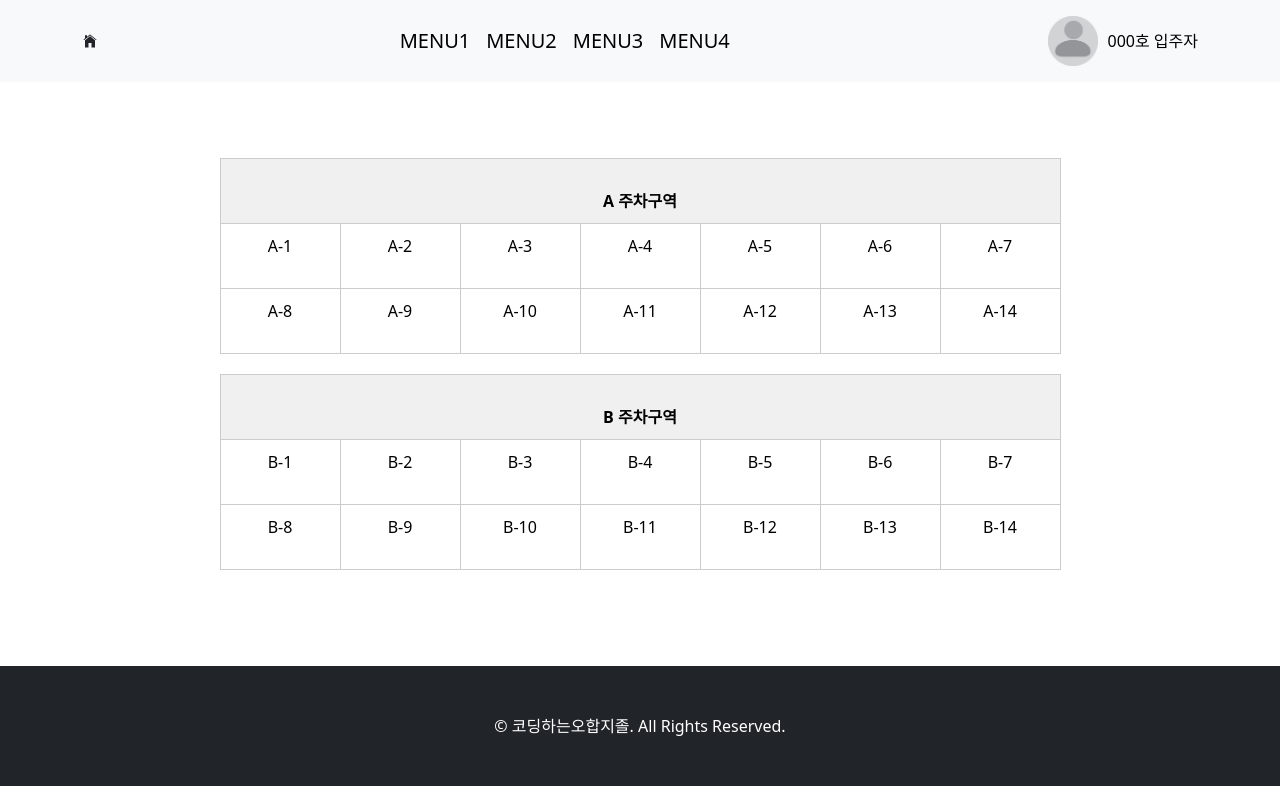
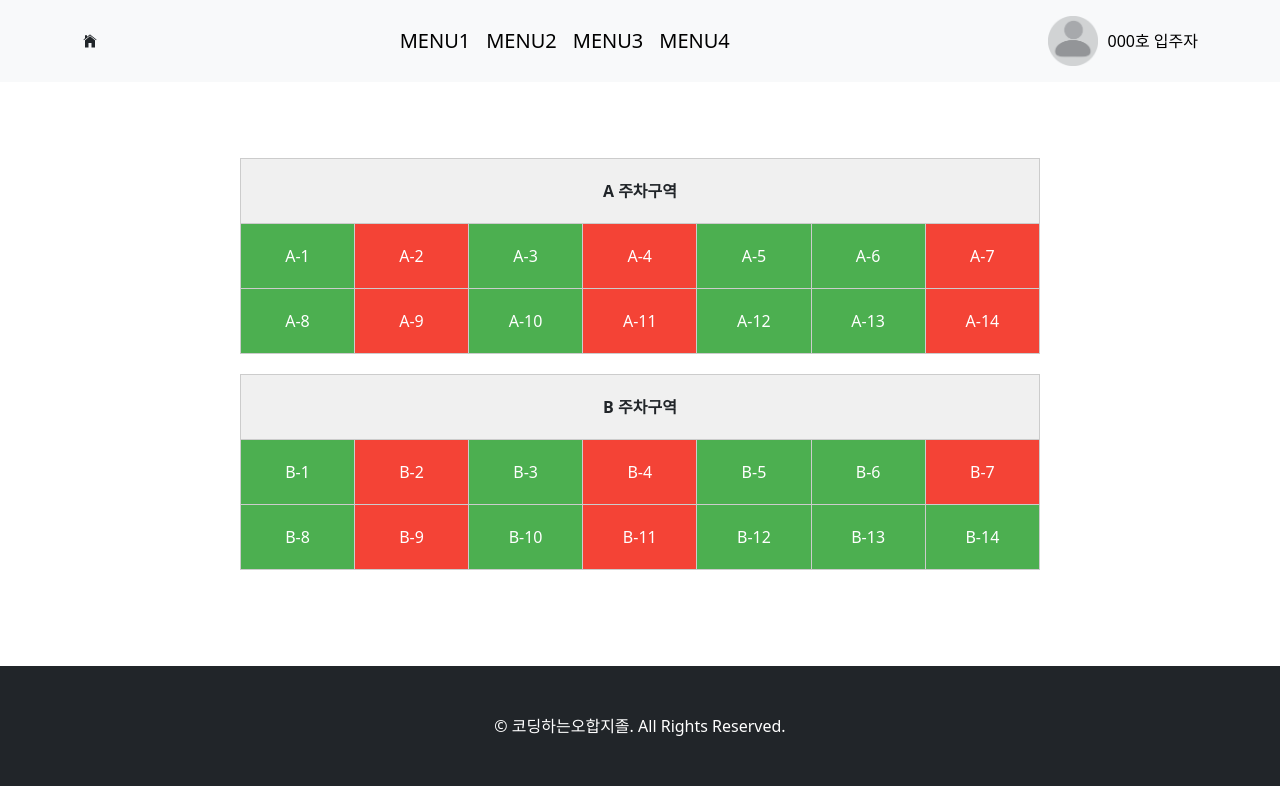
Before and after one commit to Mabinum/HomeConnect, a React (Create React App) app: page /menu3 in a window 1280 px wide. Built offline with nearby package versions, Linux system fonts and the light colour scheme.

Commit message:
24.06.24

```diff
--- a/src/features/ParkingManagement/Car.jsx
+++ b/src/features/ParkingManagement/Car.jsx
@@ -1,10 +1,7 @@
-import React from 'react';
-import Styled from 'styled-components';
-import Table from 'react-bootstrap/Table';
-import { Button } from 'react-bootstrap';
-import { useNavigate } from 'react-router-dom';
+import React, { useState, useEffect, useRef } from 'react';
+import styled from 'styled-components';
 
-const Container = Styled.div`
+const Container = styled.div`
     display: flex;
     flex-direction: column;
     justify-content: center;
@@ -12,9 +9,9 @@ const Container = Styled.div`
     height: 73vh;
 `;
 
-const StyledTable = Styled(Table)`
-    width: 100%;
-    max-width: 2000px;
+const StyledTable = styled.table`
+    width: 90%;
+    max-width: 800px;
     margin-bottom: 20px; /* 테이블과 버튼 사이 여백 조정 */
     border-collapse: collapse;
 
@@ -31,33 +28,107 @@ const StyledTable = Styled(Table)`
     }
 `;
 
-const ReservationButtonWrapper = Styled.div`
-    display: flex;
-    justify-content: center;
-`;
+function Car() {
+    const [parkingAvailability, setParkingAvailability] = useState({
+        'A-1': true,
+        'A-2': false,
+        'A-3': true,
+        'A-4': false,
+        'A-5': true,
+        'A-6': true,
+        'A-7': false,
+        'A-8': true,
+        'A-9': false,
+        'A-10': true,
+        'A-11': false,
+        'A-12': true,
+        'A-13': true,
+        'A-14': false,
+        'B-1': true,
+        'B-2': false,
+        'B-3': true,
+        'B-4': false,
+        'B-5': true,
+        'B-6': true,
+        'B-7': false,
+        'B-8': true,
+        'B-9': false,
+        'B-10': true,
+        'B-11': false,
+        'B-12': true,
+        'B-13': true,
+        'B-14': true,
+    });
 
-const ReservationButton = Styled(Button)`
-    width: 150px;
-    height: 40px;
-    font-size: 16px;
-    background-color: #007bff;
-    color: #fff;
-    border: none;
-    cursor: pointer;
+    const intervalRef = useRef(null); // interval ID를 저장할 useRef
 
-    &:hover {
-        background-color: #0056b3;
-        color: #fff;
-    }
-`;
+    useEffect(() => {
+        // 컴포넌트가 마운트될 때 시뮬레이션 시작
+        startSimulation();
+        // 컴포넌트가 언마운트될 때 interval 정리
+        return () => {
+            clearInterval(intervalRef.current);
+        };
+    }, []);
 
-function Car() {
+    const startSimulation = () => {
+        // 20분마다 데이터를 업데이트하는 시뮬레이션 함수
+        intervalRef.current = setInterval(() => {
+            setParkingAvailability(prevAvailability => ({
+                ...prevAvailability,
+                'A-1': Math.random() < 0.5,
+                'A-2': Math.random() < 0.5,
+                'A-3': Math.random() < 0.5,
+                'A-4': Math.random() < 0.5,
+                'A-5': Math.random() < 0.5,
+                'A-6': Math.random() < 0.5,
+                'A-7': Math.random() < 0.5,
+                'A-8': Math.random() < 0.5,
+                'A-9': Math.random() < 0.5,
+                'A-10': Math.random() < 0.5,
+                'A-11': Math.random() < 0.5,
+                'A-12': Math.random() < 0.5,
+                'A-13': Math.random() < 0.5,
+                'A-14': Math.random() < 0.5,
+                'B-1': Math.random() < 0.5,
+                'B-2': Math.random() < 0.5,
+                'B-3': Math.random() < 0.5,
+                'B-4': Math.random() < 0.5,
+                'B-5': Math.random() < 0.5,
+                'B-6': Math.random() < 0.5,
+                'B-7': Math.random() < 0.5,
+                'B-8': Math.random() < 0.5,
+                'B-9': Math.random() < 0.5,
+                'B-10': Math.random() < 0.5,
+                'B-11': Math.random() < 0.5,
+                'B-12': Math.random() < 0.5,
+                'B-13': Math.random() < 0.5,
+                'B-14': Math.random() < 0.5,
+            }));
+        }, 1200000); // 20분마다 업데이트
+    };
 
-    const navigate = useNavigate();
+    const renderParkingSpot = (spotName) => {
+        const isAvailable = parkingAvailability[spotName];
+
+        const tdStyle = {
+            textAlign: 'center',
+            padding: '10px',
+            border: '1px solid #ccc',
+            width: '120px',
+            height: '65px',
+            backgroundColor: isAvailable ? '#4CAF50' : '#f44336',
+            color: '#fff'
+        };
+
+        return (
+            <td style={tdStyle}>{spotName}</td>
+        );
+    };
 
     return (
         <Container>
-            <StyledTable responsive="xl" size="md">
+            <StyledTable>
                 <thead>
                     <tr>
                         <th colSpan={7}>A 주차구역</th>
@@ -65,27 +136,27 @@ function Car() {
                 </thead>
                 <tbody>
                     <tr>
-                        <td>A-1</td>
-                        <td>A-2</td>
-                        <td>A-3</td>
-                        <td>A-4</td>
-                        <td>A-5</td>
-                        <td>A-6</td>
-                        <td>A-7</td>
+                        {renderParkingSpot('A-1')}
+                        {renderParkingSpot('A-2')}
+                        {renderParkingSpot('A-3')}
+                        {renderParkingSpot('A-4')}
+                        {renderParkingSpot('A-5')}
+                        {renderParkingSpot('A-6')}
+                        {renderParkingSpot('A-7')}
                     </tr>
                     <tr>
-                        <td>A-8</td>
-                        <td>A-9</td>
-                        <td>A-10</td>
-                        <td>A-11</td>
-                        <td>A-12</td>
-                        <td>A-13</td>
-                        <td>A-14</td>
+                        {renderParkingSpot('A-8')}
+                        {renderParkingSpot('A-9')}
+                        {renderParkingSpot('A-10')}
+                        {renderParkingSpot('A-11')}
+                        {renderParkingSpot('A-12')}
+                        {renderParkingSpot('A-13')}
+                        {renderParkingSpot('A-14')}
                     </tr>
                 </tbody>
             </StyledTable>
 
-            <StyledTable responsive="xl" size="md">
+            <StyledTable>
                 <thead>
                     <tr>
                         <th colSpan={7}>B 주차구역</th>
@@ -93,28 +164,181 @@ function Car() {
                 </thead>
                 <tbody>
                     <tr>
-                        <td>B-1</td>
-                        <td>B-2</td>
-                        <td>B-3</td>
-                        <td>B-4</td>
-                        <td>B-5</td>
-                        <td>B-6</td>
-                        <td>B-7</td>
+                        {renderParkingSpot('B-1')}
+                        {renderParkingSpot('B-2')}
+                        {renderParkingSpot('B-3')}
+                        {renderParkingSpot('B-4')}
+                        {renderParkingSpot('B-5')}
+                        {renderParkingSpot('B-6')}
+                        {renderParkingSpot('B-7')}
                     </tr>
                     <tr>
-                        <td>B-8</td>
-                        <td>B-9</td>
-                        <td>B-10</td>
-                        <td>B-11</td>
-                        <td>B-12</td>
-                        <td>B-13</td>
-                        <td>B-14</td>
+                        {renderParkingSpot('B-8')}
+                        {renderParkingSpot('B-9')}
+                        {renderParkingSpot('B-10')}
+                        {renderParkingSpot('B-11')}
+                        {renderParkingSpot('B-12')}
+                        {renderParkingSpot('B-13')}
+                        {renderParkingSpot('B-14')}
                     </tr>
                 </tbody>
             </StyledTable>
         </Container>
-
     );
 }
 
 export default Car;
+
+// 백엔드
+// package com.example.scheduler;
+
+// import org.springframework.scheduling.annotation.Scheduled;
+// import org.springframework.stereotype.Component;
+
+// import java.time.LocalDateTime;
+// import java.time.format.DateTimeFormatter;
+// import java.util.HashMap;
+// import java.util.Map;
+
+// @Component
+// public class ParkingAvailabilityScheduler {
+
+//     private static final DateTimeFormatter dateTimeFormatter = DateTimeFormatter.ofPattern("HH:mm:ss");
+
+//     private Map<String, Boolean> parkingAvailability = new HashMap<>();
+
+//     public ParkingAvailabilityScheduler() {
+//         // 초기 주차 공간 가용성 설정
+//         initializeParkingAvailability();
+//     }
+
+//     private void initializeParkingAvailability() {
+//         // 각 주차 공간의 초기 가용성 설정
+//         for (int i = 1; i <= 14; i++) {
+//             parkingAvailability.put("A-" + i, Math.random() < 0.5);
+//             parkingAvailability.put("B-" + i, Math.random() < 0.5);
+//         }
+//     }
+
+//     // 매 20분마다 주차 공간 가용성 업데이트
+//     @Scheduled(cron = "0 0/20 * * * ?")
+//     public void updateParkingAvailability() {
+//         for (String spot : parkingAvailability.keySet()) {
+//             parkingAvailability.put(spot, Math.random() < 0.5);
+//         }
+//         LocalDateTime now = LocalDateTime.now();
+//         String formattedTime = now.format(dateTimeFormatter);
+//         System.out.println("주차 공간 가용성 업데이트: " + formattedTime);
+//     }
+
+//     public Map<String, Boolean> getParkingAvailability() {
+//         return parkingAvailability;
+//     }
+// }
+
+// 프론트엔드
+// import React, { useState, useEffect } from 'react';
+// import axios from 'axios';
+// import styled from 'styled-components';
+
+// const Container = styled.div`
+//     display: flex;
+//     flex-direction: column;
+//     justify-content: center;
+//     align-items: center;
+//     height: 100vh;
+// `;
+
+// const StyledTable = styled.table`
+//     width: 90%;
+//     max-width: 800px;
+//     margin-bottom: 20px;
+//     border-collapse: collapse;
+
+//     th, td {
+//         text-align: center;
+//         padding: 10px;
+//         border: 1px solid #ccc;
+//         width: 120px;
+//         height: 65px;
+//     }
+
+//     th {
+//         background-color: #f0f0f0;
+//     }
+// `;
+
+// const App = () => {
+//     const [parkingAvailability, setParkingAvailability] = useState({});
+
+//     useEffect(() => {
+//         const fetchParkingAvailability = async () => {
+//             try {
+//                 const response = await axios.get('http://localhost:8080/parking-availability');
+//                 setParkingAvailability(response.data);
+//             } catch (error) {
+//                 console.error('Error fetching parking availability:', error);
+//             }
+//         };
+
+//         fetchParkingAvailability();
+
+//         // 매 20분마다 주차 공간 가용성을 업데이트하기 위한 타이머 설정
+//         const interval = setInterval(fetchParkingAvailability, 1200000); // 20분마다
+
+//         return () => clearInterval(interval); // 컴포넌트 언마운트 시 타이머 정리
+//     }, []);
+
+//     const renderParkingSpot = (spotName, isAvailable) => {
+//         const tdStyle = {
+//             textAlign: 'center',
+//             padding: '10px',
+//             border: '1px solid #ccc',
+//             width: '120px',
+//             height: '65px',
+//             backgroundColor: isAvailable ? '#4CAF50' : '#f44336',
+//             color: '#fff'
+//         };
+
+//         return (
+//             <td style={tdStyle}>{spotName}</td>
+//         );
+//     };
+
+//     return (
+//         <Container>
+//             <h1>주차 공간 가용성</h1>
+//             <StyledTable>
+//                 <thead>
+//                     <tr>
+//                         <th colSpan={7}>A 주차구역</th>
+//                     </tr>
+//                 </thead>
+//                 <tbody>
+//                     <tr>
+//                         {Object.keys(parkingAvailability)
+//                             .filter(spot => spot.startsWith('A'))
+//                             .map(spot => renderParkingSpot(spot, parkingAvailability[spot]))}
+//                     </tr>
+//                 </tbody>
+//             </StyledTable>
+
+//             <StyledTable>
+//                 <thead>
+//                     <tr>
+//                         <th colSpan={7}>B 주차구역</th>
+//                     </tr>
+//                 </thead>
+//                 <tbody>
+//                     <tr>
+//                         {Object.keys(parkingAvailability)
+//                             .filter(spot => spot.startsWith('B'))
+//                             .map(spot => renderParkingSpot(spot, parkingAvailability[spot]))}
+//                     </tr>
+//                 </tbody>
+//             </StyledTable>
+//         </Container>
+//     );
+// };
+
+// export default App;
```
Also changed, not shown: src/features/ParkingManagement/Management.jsx (+6 -42 lines).
